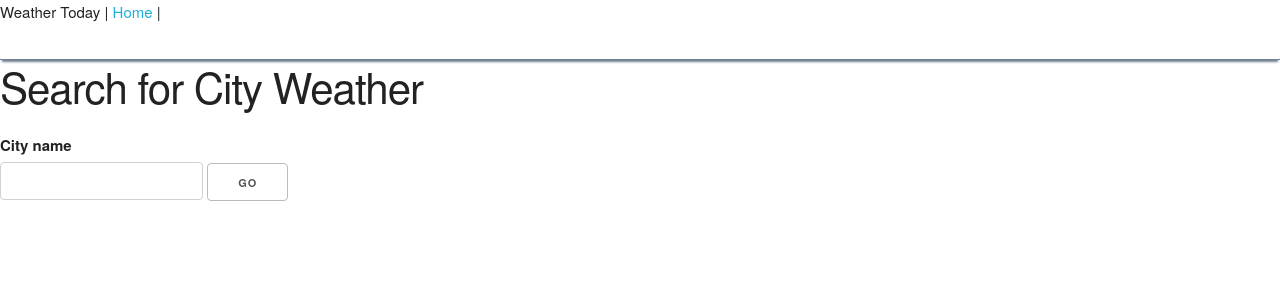
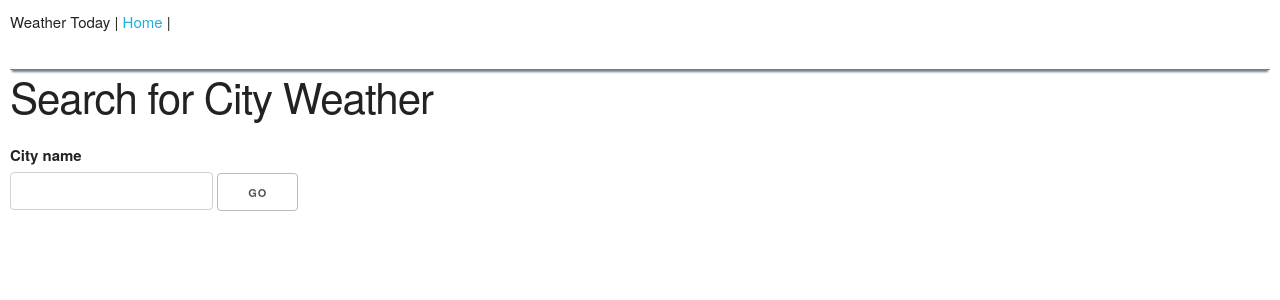
Before and after one commit to zarkle/weather-today, a Python web app: template weather-today-flask/app/templates/home.html in a window 1280 px wide. Shown: the top 300 px of the page. Run offline with Jinja, Linux system fonts and the light colour scheme; the template is opened without the code that fills it, so the values that code supplies are empty, except form fields; form fields are guessed from the names that the template uses.

Commit message:
add margin to body

```diff
--- a/weather-today-flask/app/static/style.css
+++ b/weather-today-flask/app/static/style.css
@@ -1,3 +1,7 @@
+body {
+    margin: 10px;
+}
+
 header {
     border-bottom: 0.05vh solid slategray;
     box-shadow: 0 4px 2px -2px slategray;
```
